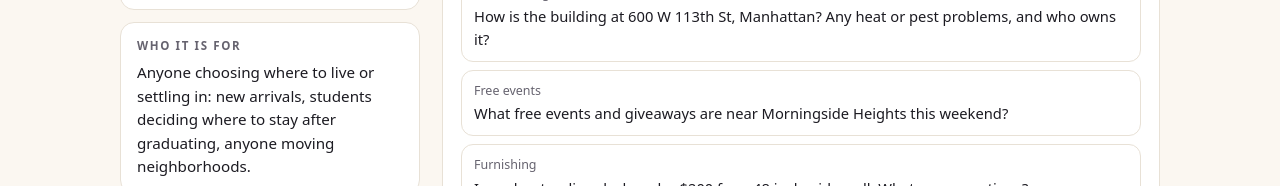
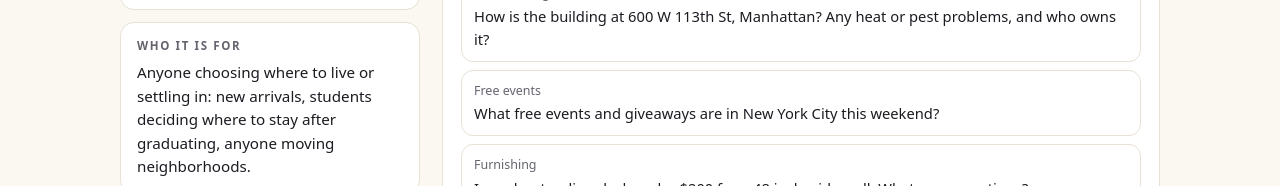
Before and after one commit to Twyla123/ieor4570-project2, a plain HTML site: page index.html in a window 1280 px wide. Shown: the part 531-717 px from the top of the page. Drawn offline with Linux system fonts and the light colour scheme.

Commit message:
Citywide free-events example; Parks feed loader with retry and cache

```diff
--- a/index.html
+++ b/index.html
@@ -156,7 +156,7 @@
 const EXAMPLES = [
   ["Neighborhoods", "Compare Astoria and Morningside Heights for a student: housing records and free things to do this weekend."],
   ["One building", "How is the building at 600 W 113th St, Manhattan? Any heat or pest problems, and who owns it?"],
-  ["Free events", "What free events and giveaways are near Morningside Heights this weekend?"],
+  ["Free events", "What free events and giveaways are in New York City this weekend?"],
   ["Furnishing", "I need a standing desk under $200 for a 48 inch wide wall. What are my options?"],
   ["A vague one", "Where should I live?"],
 ];
```
